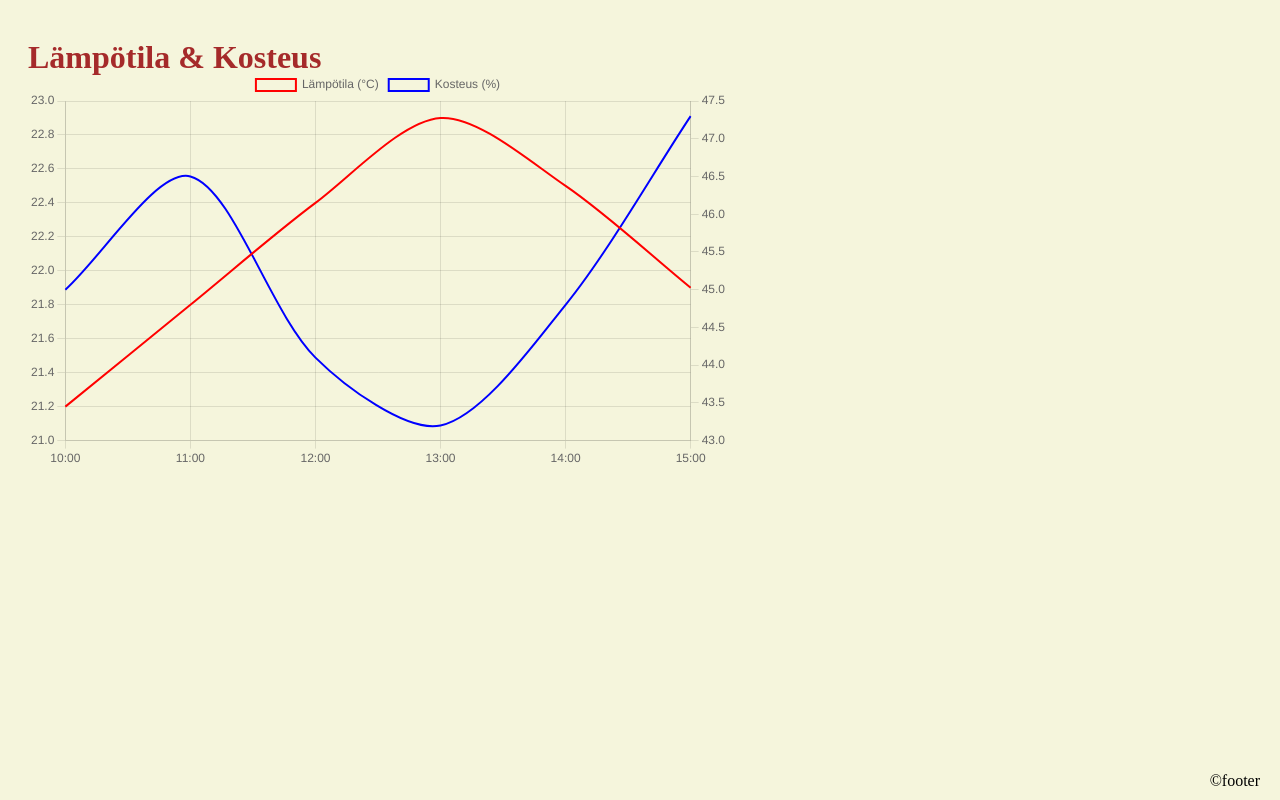
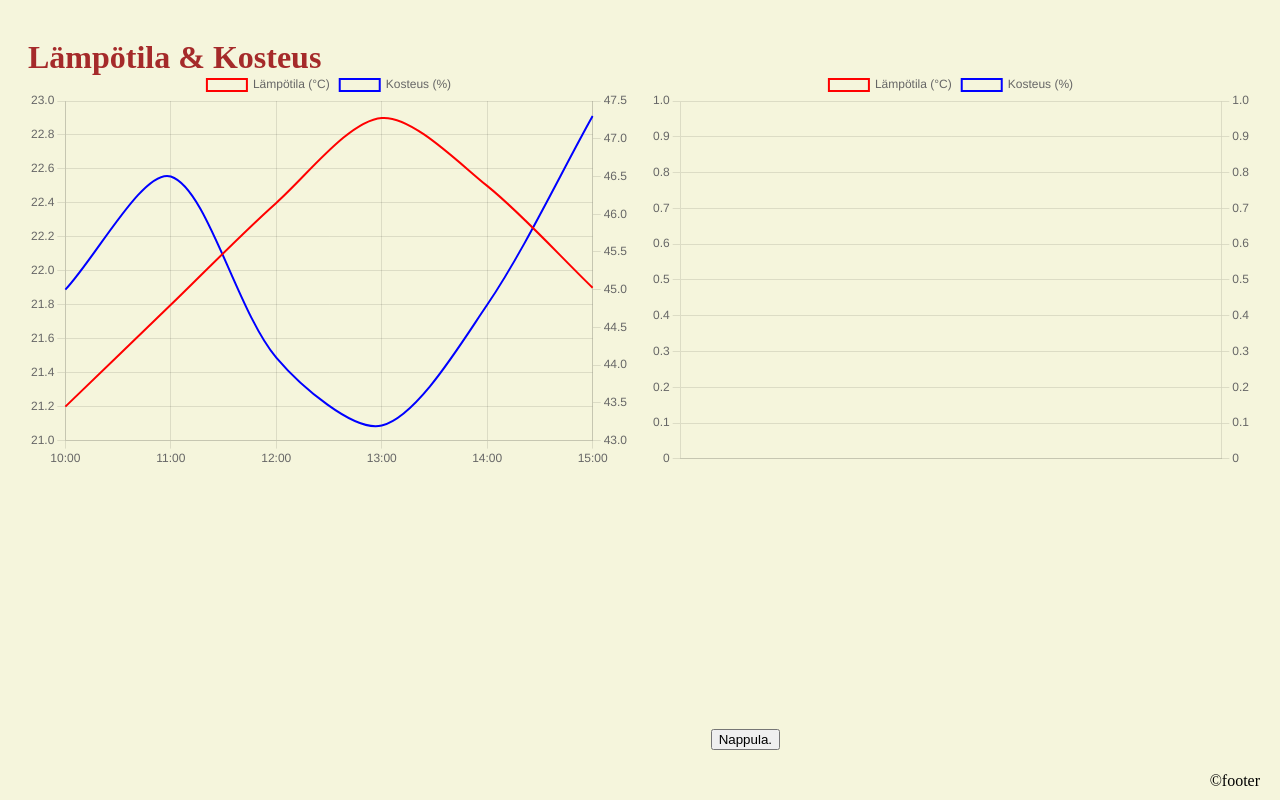
Before and after one commit to FabianTimplaru/Sularin-projekti, a plain HTML site: page front/index.html in a window 1280 px wide. Drawn offline with Linux system fonts and the light colour scheme; no server answers.

Commit message:
Update index.html

```diff
--- a/front/index.html
+++ b/front/index.html
@@ -9,16 +9,22 @@
             background-color: beige;
         }
         body {padding: 10px 20px 10px 20px; font-family: 'Times New Roman', Times, serif;}
-        .kaavioLaatikko { position: relative; height: 400px; width: 700px;}
         .otsikko {position:relative; height: 30px; color:brown}
+        .kaaviot{ display:flex; gap: 20px;}
+        .kaavioLaatikko { position: relative; flex: 1; height: 400px;}
+        .nappi{position: fixed; bottom: 50px; right: 500px; size: 20, 20;}
         #footer {position:fixed; bottom: 10px; right: 20px;}
     </style>
 </head>
 <body>
     <div id="otsikko" class="otsikko"><h1>Lämpötila & Kosteus</h1></div>
+    <div class="kaaviot">
     <div class="kaavioLaatikko"><canvas id="kaavio"></canvas>
     </div>
+    <div class="kaavioLaatikko"><canvas id="kaavioLatest"></canvas>
+    </div>
 </div>
+    <div class="nappi"><button>Nappula.</button></div>
     <footer id="footer">©footer</footer>
 <script src="chart/chart.js"></script><!--Paikallinen chart, muuta tarvittaessa-->
 <!--Funktiot -->
@@ -64,15 +70,25 @@ function luoKaavio(canvasId = 'kaavio'){
   });
 }
 
+//kaavio fetch
 async function haeData(){
-  const vastaus = await fetch('data.json'); // Tähän tilalle fetch -> Fabianin osoite
-  if(!vastaus.ok) throw new Error('Virhe: ' + vastaus.status);
-  const data = await vastaus.json();
+  const historia = await fetch('data.json'); // Tähän tilalle fetch ->Historia,  Fabianin osoite
+  if(!historia.ok) throw new Error('Virhe: ' + historia.status);
+  const data = await historia.json();
   console.log(data);
   return data;
 }
 
-function paivitaKaavio(rivit){
+//kaaviolatest fetch
+async function haeLatest(){
+  const latest = await fetch('data2.json'); //Tähän sitten toinen fetch -> esim live/nykyhetki tms
+  if(!latest.ok) throw new Error('Virhe: ' + latest.status);
+  const data2 = await latest.json();
+  console.log(data2);
+  return data2;
+}
+
+function paivitaKaavio(kaavio, rivit){
   kaavio.data.labels = rivit.map(r => r.aika);
   kaavio.data.datasets[0].data = rivit.map(r => r.lampotila);
   kaavio.data.datasets[1].data = rivit.map(r => r.kosteus);
@@ -80,7 +96,11 @@ function paivitaKaavio(rivit){
 }
 
 const kaavio = luoKaavio('kaavio');
-haeData().then(paivitaKaavio).catch(console.error);
+haeData().then(rivit => paivitaKaavio(kaavio, rivit)).catch(console.error);
+
+const kaavioLatest = luoKaavio('kaavioLatest');
+haeLatest().then(rivit => paivitaKaavio(kaavioLatest, rivit)).catch(console.error);
+
 </script>
 <!--Funktiot loppuu-->
 </body>
```
